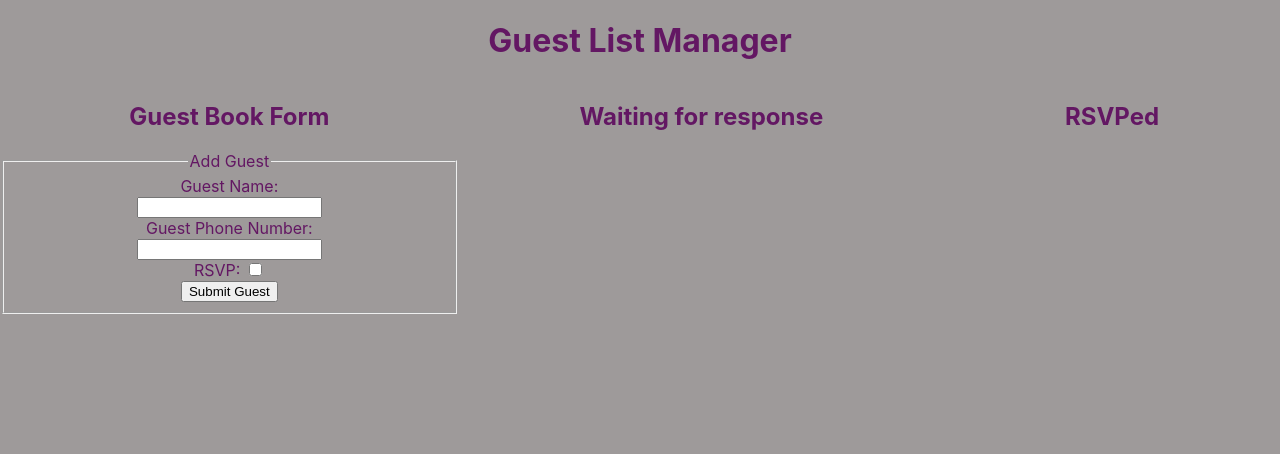
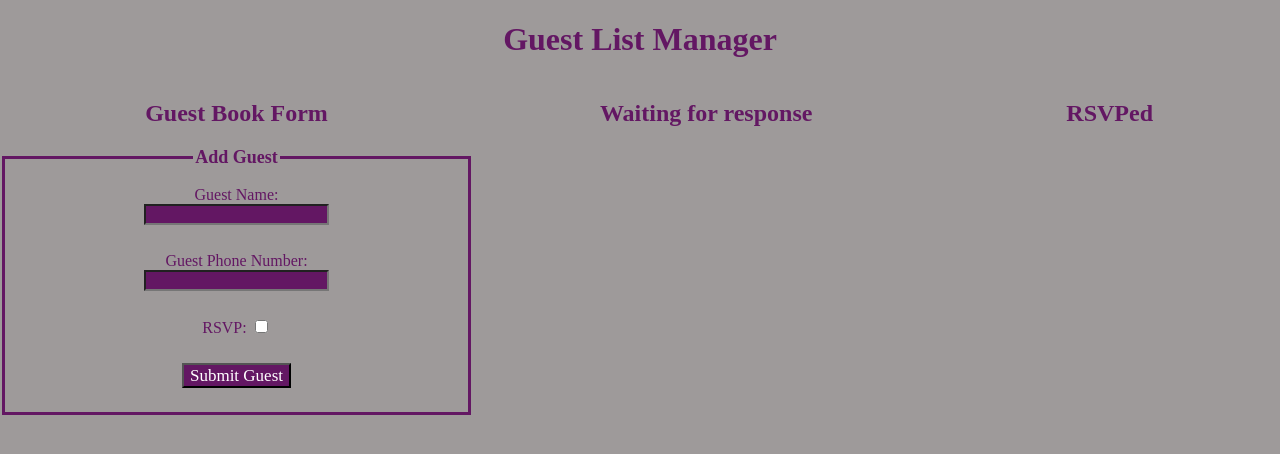
Before and after one commit to cs-fullstack-2020-spring/coding-concepts-assessment-2-MaryHooker, a React (Create React App) app in the folder guest-book-app/: page / in a window 1280 px wide. Shown: the top 454 px of the page. Built offline with nearby package versions, Linux system fonts and the light colour scheme.

Commit message:
fixed checkbox/conditional functioning/styling

```diff
--- a/guest-book-app/src/App.css
+++ b/guest-book-app/src/App.css
@@ -2,9 +2,40 @@ body{
   background-color: rgb(158, 154, 154);
   color: rgb(99, 23, 99);
   text-align: center;
+  font-family: serif;
 }
 
 .container{
   display: grid;
   grid-template-columns: auto auto auto;
 }
+
+.inputs{
+  background-color: rgb(99, 23, 99);
+  color: white;
+}
+
+button{
+  background-color: rgb(99, 23, 99);
+  color: white;
+  height: 25px;
+  font-family: serif;
+  font-size: 17px;
+}
+
+.border{
+  border: 3px solid rgb(99, 23, 99);
+}
+
+legend{
+  font-size: 18px;
+  font-weight: bold;
+}
+
+hr{
+  border: 2px solid rgb(99, 23, 99);
+}
+
+.formInput{
+  padding: 3%;
+}
--- a/guest-book-app/src/components/GuestBookForm.jsx
+++ b/guest-book-app/src/components/GuestBookForm.jsx
@@ -1,44 +1,45 @@
-import React,{Component} from 'react';
+import React, { Component } from 'react';
 
 class GuestBookForm extends Component {
     constructor(props) {
         super(props);
         this.state = {
             guestName: '',
-            guestPhoneNumber:'',
-            guestBookList:[],
+            guestPhoneNumber: '',
+            guestBookList: [],
             guestRsvpStatus: false,
-            guestBookListRsvp:[],
+            guestBookListRsvp: [],
         }
     }
 
     //function to update state when user uses input field
-    handleInputs = (event) =>{
-        if(event.target.name==='name'){
-            this.setState({guestName:event.target.value})
-        } else if(event.target.name==='number'){
-            this.setState({guestPhoneNumber:event.target.value})
-        } else if(event.target.name==='rsvp'){
-            this.setState({guestRsvpStatus:true})
+    handleInputs = (event) => {
+        if (event.target.name === 'name') {
+            this.setState({ guestName: event.target.value })
+        } else if (event.target.name === 'number') {
+            this.setState({ guestPhoneNumber: event.target.value })
+        } else if (event.target.name === 'rsvp') {
+            this.setState({ guestRsvpStatus: true })
         }
     }
 
     //function to run everytime button is pushed
-    handleSubmission = (event) =>{
+    handleSubmission = (event) => {
         event.preventDefault();
-        //push into above array
+
+        //update and add to rsvp array using conditional
+        if (this.state.guestRsvpStatus === true) {
+            this.state.guestBookListRsvp.push(
+                {
+                    guestName: this.state.guestName,
+                    guestPhoneNumber: this.state.guestPhoneNumber
+                }
+            )
+        } else if (this.state.guestRsvpStatus===false){
             this.state.guestBookList.push(
                 {
-                guestName:this.state.guestName,
-                guestPhoneNumber:this.state.guestPhoneNumber
-            }
-        )
-        //update and add to rsvp array using conditional
-        if(this.state.guestRsvpStatus===true){
-            this.state.guestBookListRsvp.push(
-                {
-                    guestName:this.state.guestName,
-                    guestPhoneNumber:this.state.guestPhoneNumber
+                    guestName: this.state.guestName,
+                    guestPhoneNumber: this.state.guestPhoneNumber
                 }
             )
         }
@@ -62,6 +63,16 @@ class GuestBookForm extends Component {
 
         //callback function
         this.props.addGuest(this.state.guestBookList, this.state.guestBookListRsvp)
+
+        //reset form
+        this.setState(
+            {
+                guestName: '',
+                guestPhoneNumber: '',
+                guestRsvpStatus: false,
+
+            }
+        )
     }
 
     render() {
@@ -69,25 +80,27 @@ class GuestBookForm extends Component {
             <div>
                 <h2>Guest Book Form</h2>
                 <form action="">
-                <fieldset>
+                    <fieldset className='border'>
                         <legend>Add Guest</legend>
-                <div>
+
+                        <div className='formInput'>
                             <label htmlFor="name">Guest Name: </label>
-                    <br/>
-                    <input type="text" id='name' name='name' value={this.state.guestName} onChange={this.handleInputs}/>
+                            <br />
+                            <input type="text" id='name' name='name' value={this.state.guestName} onChange={this.handleInputs} className='inputs' />
                         </div>
-                <div>
+                        <div className='formInput'>
                             <label htmlFor="number">Guest Phone Number: </label>
-                    <br/>
-                    <input type="text" id='number' name='number' value={this.state.guestPhoneNumber} onChange={this.handleInputs}/>
+                            <br />
+                            <input type="text" id='number' name='number' value={this.state.guestPhoneNumber} onChange={this.handleInputs} className='inputs' />
                         </div>
-                <div>
+                        <div className='formInput'>
                             <label htmlFor="rsvp">RSVP: </label>
-                    <input type="checkbox" id='rsvp' name='rsvp' value={this.state.guestRsvpStatus} onChange={this.handleInputs}/>
+                            <input type="checkbox" id='rsvp' name='rsvp' checked={this.state.guestRsvpStatus} onChange={this.handleInputs} />
                         </div>
-                <div>
+                        <div className='formInput'>
                             <button onClick={this.handleSubmission}>Submit Guest</button>
                         </div>
+
                     </fieldset>
                 </form>
             </div>
--- a/guest-book-app/src/components/GuestBookList.jsx
+++ b/guest-book-app/src/components/GuestBookList.jsx
@@ -15,6 +15,7 @@ class GuestBookList extends Component {
                            <div key={index}>
                                <p>Guest: {guest.guestName}</p>
                                <p>Phone Number: {guest.guestPhoneNumber}</p>
+                               <hr/>
                            </div>
                        )
                    }
--- a/guest-book-app/src/components/GuestBookListRsvp.jsx
+++ b/guest-book-app/src/components/GuestBookListRsvp.jsx
@@ -15,6 +15,7 @@ class GuestBookListRsvp extends Component {
                             <div key={index}>
                                 <p>Guest: {guest.guestName}</p>
                                 <p>Phone Number: {guest.guestPhoneNumber}</p>
+                                <hr/>
                             </div>
                         )
                     }
```
Lines whose indentation alone changed are shown as unchanged.
